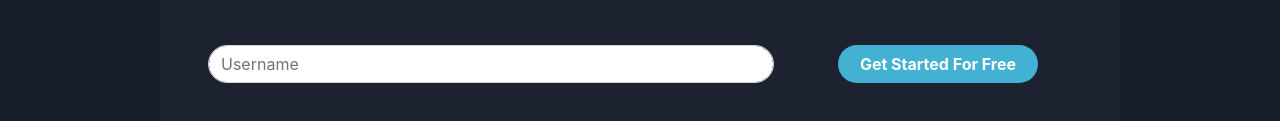
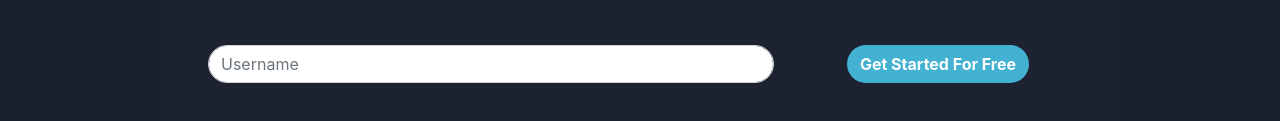
Before and after one commit to CodeWithShakaib/LandingPage-DarkTheme, a plain HTML site: page index.html in a window 1280 px wide. Shown: the part 3022-3143 px from the top of the page. Drawn offline with nearby package versions, Linux system fonts and the light colour scheme.

Commit message:
Update index.html

```diff
--- a/index.html
+++ b/index.html
@@ -208,7 +208,7 @@ $(document).ready(function(){
 <div class="">
 <div class="row mt-5 text-center">
     <div class="col-sm-8"> <input type="text" class="form-control rounded-pill" placeholder="Username" aria-label="Username" aria-describedby="addon-wrapping"></div>
-    <div class="col-sm-4"><button type="button" class="btn rounded-pill" style="width:200px; background-color:#43b1d2; font-weight:bold; color:white;">Get Started For Free</button></div>
+    <div class="col-sm-4"><button type="button" class="btn rounded-pill" style="100%; background-color:#43b1d2; font-weight:bold; color:white;">Get Started For Free</button></div>
   </div></div>
 </div></div><div style="color:white;background-color:#0c1524; height:50px;bottom: 0;position: fixed; width:100%;" class="text-center"><p class="pt-3">Designed and devolped by <b style="color:#43b1d2;">Shakaib Hassan</b> with ❤️</p></div>
 
```
